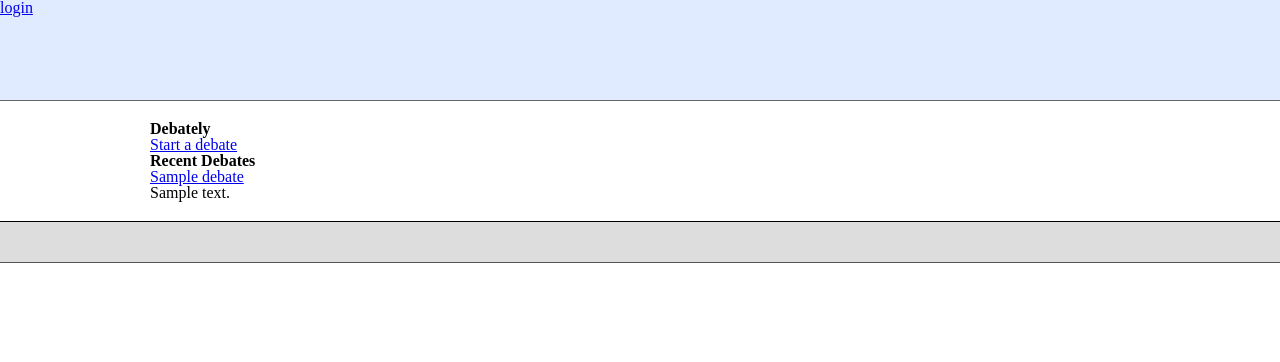
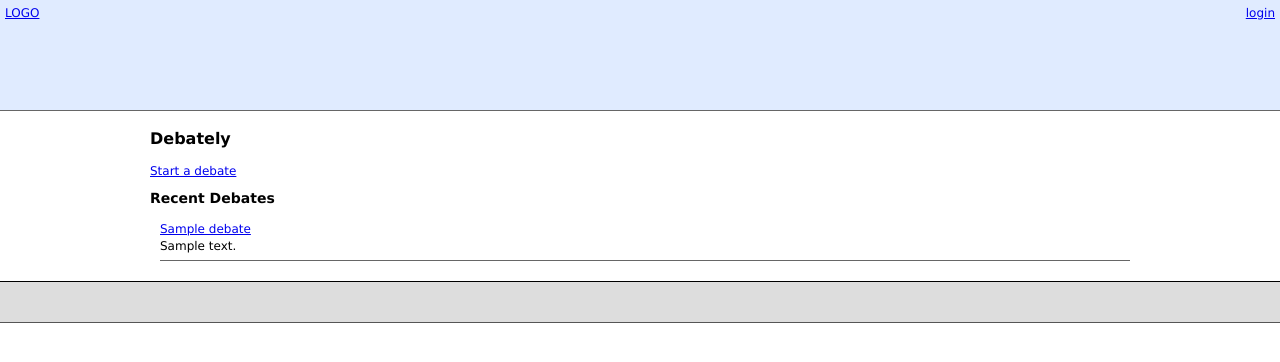
Before and after one commit to SnacksOnAPlane/debately, a Django app: template templates/index.html in a window 1280 px wide. Shown: the top 362 px of the page. Run offline with Django 3.2, Linux system fonts and the light colour scheme; the template is opened without the code that fills it: most values are stand-ins (such as "Sample title", 1, 10 or a date in 2020); parts of the project's set-up code (start-up, migrations or seed data) failed here and were passed over.

Commit message:
cosmetics

```diff
--- a/static/style.css
+++ b/static/style.css
@@ -1,6 +1,26 @@
+body {
+	font-family: Verdana, sans-serif;
+	font-size: 12px;
+	line-height: 1.4em;
+}
+
+h1 {
+	margin-top: 15px;
+	margin-bottom: 15px;
+	font-size: 16px;
+	font-weight: bold;
+}
+
+h2 {
+	font-size: 14px;
+	margin-top: 10px;
+	margin-bottom: 10px;
+}
+
 #header {
 	height: 100px;
 	background-color: #e0ebff;
+	padding: 5px;
 	border-bottom: 1px solid #666;
 	margin-bottom: 20px;
 }
@@ -10,9 +30,28 @@
     margin: auto;
 }
 
+a.home {
+	float: left;
+}
+
+ul.debates {
+	margin-left: 10px;
+}
+
+ul.debates li {
+	border-bottom: 1px solid #666;
+	padding-top: 5px;
+	padding-bottom: 5px;
+}
+
+#user_box {
+	float: right;
+}
+
 #footer {
 	height: 40px;
 	background-color: #ddd;
 	margin-top: 20px;
 	border-top: 1px solid black;
 	border-bottom: 1px solid #555;
+}
--- a/templates/base.html
+++ b/templates/base.html
@@ -8,7 +8,8 @@
 </head>
 
 <body>
-    <div id="header">
+	<div id="header">
+		<a href="/" class="home">LOGO</a>
       <div id="user_box">
 	{% if user.is_authenticated %}
 	<a href="/users/{{ user.username }}">{{user.username}}</a>&nbsp;|&nbsp;
```
Lines whose indentation alone changed are shown as unchanged.
